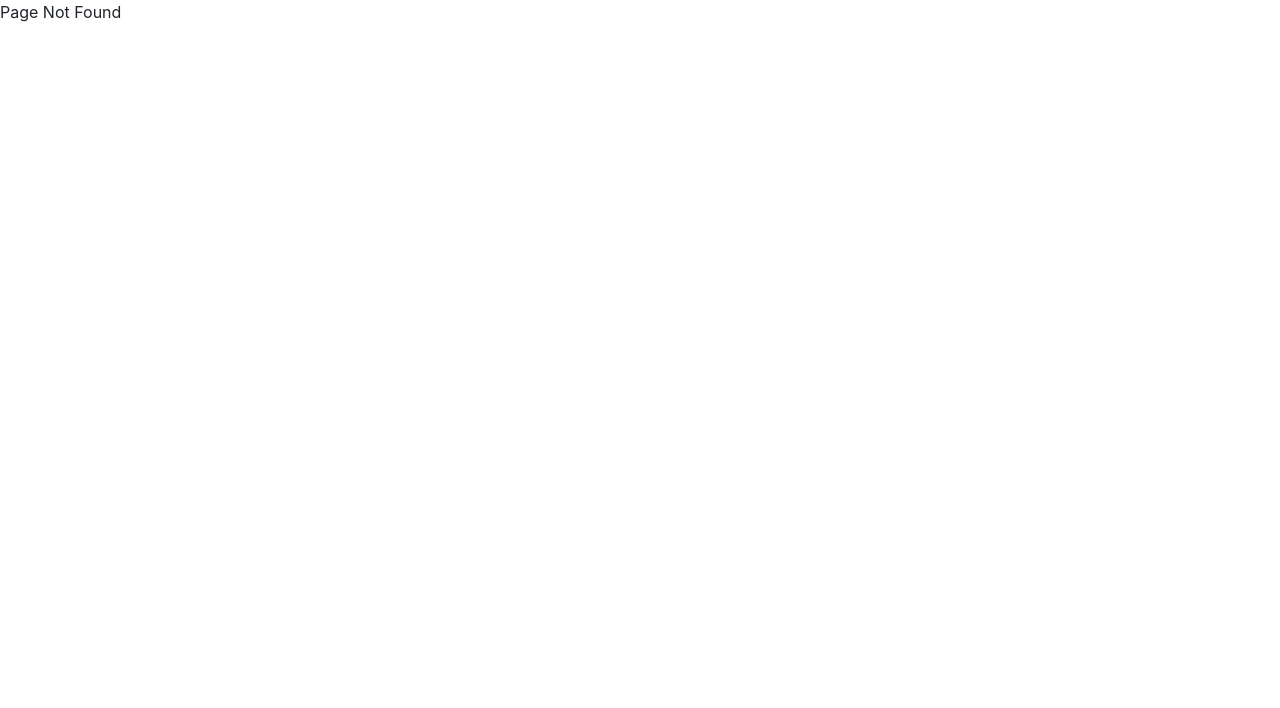
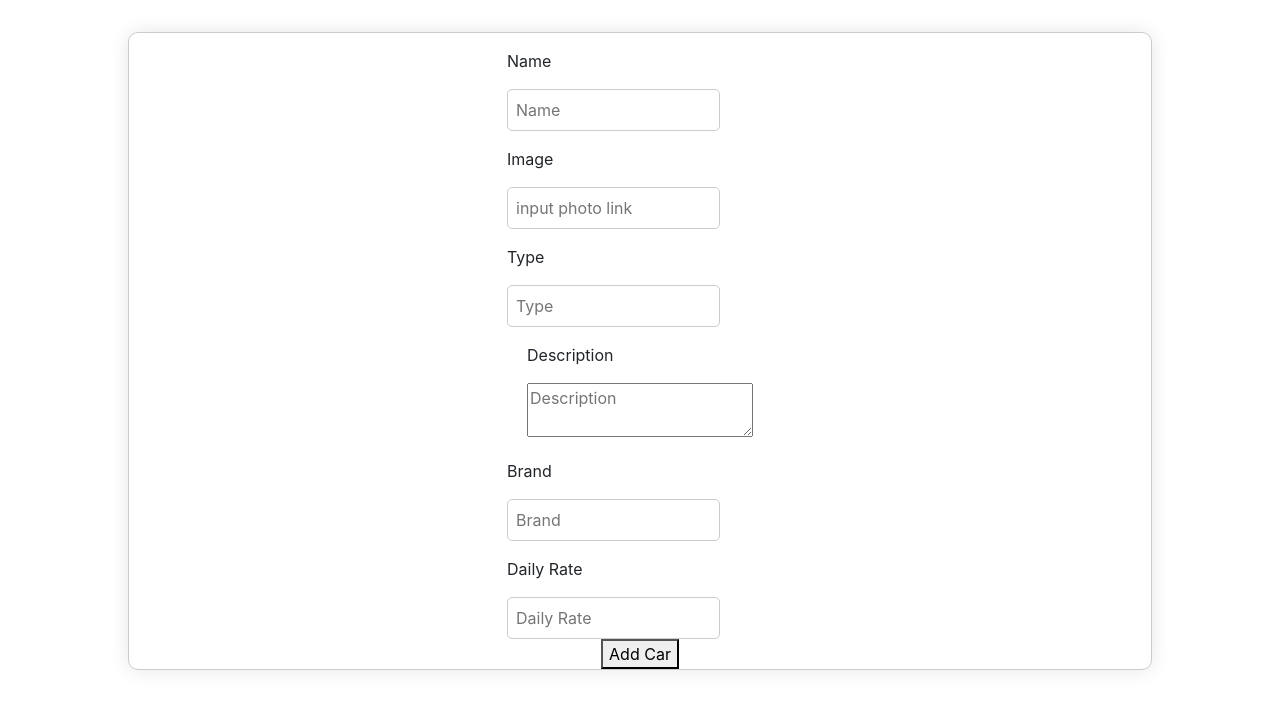
Before and after one commit to Pamphilemkp/car-reservation-frontend, a React (Create React App) app: page /AddCar in a window 1280 px wide. Before the commit this address had no page. Shown: the top 708 px of the page. Built offline with nearby package versions, Linux system fonts and the light colour scheme.

Commit message:
validated form

```diff
--- a/package.json
+++ b/package.json
@@ -8,8 +8,11 @@
     "@testing-library/jest-dom": "^5.16.5",
     "@testing-library/react": "^13.4.0",
     "@testing-library/user-event": "^14.4.3",
+    "axios": "^1.2.2",
+    "bootstrap": "^5.2.3",
     "cors": "^2.8.5",
     "react": "^18.2.0",
+    "react-bootstrap": "^2.7.0",
     "react-date-picker": "^9.1.0",
     "react-dom": "^18.2.0",
     "react-icons": "^4.7.1",
--- a/src/App.js
+++ b/src/App.js
@@ -5,6 +5,7 @@ import SignupForm from './components/auth/Register';
 import './App.css';
 import Homepage from './pages/Homepage';
 import PageNotFound from './pages/PageNotFound';
+import AddCar from './components/AddCar';
 import DetailsPage from './pages/details/DetailsPaje';
 
 function App() {
@@ -15,6 +16,7 @@ function App() {
         <Route path="/login" element={<LoginForm />} />
         <Route path="/register" element={<SignupForm />} />
         <Route path="/products/:id" element={<DetailsPage />} />
+        <Route path="/AddCar" element={<AddCar />} />
         <Route path="/*" element={<PageNotFound />} />
       </Routes>
     </div>
--- /dev/null
+++ b/src/components/AddCar.js
@@ -0,0 +1,172 @@
+/* eslint-disable */
+
+import React, { useEffect, useState } from 'react';
+import { useDispatch } from 'react-redux';
+import { useNavigate } from 'react-router-dom';
+import { addCar } from '../redux/actions/CarAction';
+
+const AddCar = () => {
+  const [name, setName] = useState('');
+  const [photo, setPhoto] = useState('');
+  const [type, setType] = useState('');
+  const [description, setDescription] = useState('');
+  const [brand, setBrand] = useState('');
+  const [dailyrate, setDailyrate] = useState('');
+  const [valid, setValid] = useState(false);
+
+  const dispatch = useDispatch();
+
+  const Navigate = useNavigate();
+  useEffect(() => {
+    if (name && image && type && description && brand && dailyrate) {
+      setValid(true);
+    } else {
+      setValid(false);
+    }
+  }, [name, photo, type, description, brand, dailyrate]);
+
+  const handleSubmit = (e) => {
+    e.preventDefault();
+    const formData = new FormData();
+    formData.append('car[name]', name);
+    formData.append('car[photo]', photo);
+    formData.append('car[car_type]', type);
+    formData.append('car[description]', description);
+    formData.append('car[brand]', brand);
+    formData.append('car[daily_rate]', dailyrate);
+
+    dispatch(addCar(formData));
+    Navigate('/');
+  };
+
+  // handle image upload
+  const handleUploadImage = (e) => {
+    setPhoto(e.target.value);
+  };
+  return (
+    <>
+      {/* add from using tailwindcss */}
+      <form onSubmit={handleSubmit} className="form-container">
+        <div className="name">
+          <div className="w-full px-3">
+            <label
+              className="label-name"
+              htmlFor="name"
+            >
+              Name
+            </label>
+            <input
+              className="label-name2"
+              id="name"
+              type="text"
+              placeholder="Name"
+              value={name}
+              onChange={(e) => setName(e.target.value)}
+            />
+          </div>
+        </div>
+        <div className="car-images">
+          <div className="image">
+            <label
+              className="label-image"
+              htmlFor="image"
+            >
+              Image
+            </label>
+            <input
+              className="input-image"
+              id="image"
+              type="text"
+              placeholder="input photo link"
+              onChange={handleUploadImage}
+            />
+          </div>
+        </div>
+        <div className="car-type">
+          <div className="type">
+            <label
+              className="label-type"
+              htmlFor="type"
+            >
+              Type
+            </label>
+            <input
+              className="input-type"
+              id="type"
+              type="text"
+              placeholder="Type"
+              value={type}
+              onChange={(e) => setType(e.target.value)}
+            />
+          </div>
+        </div>
+        <div className="description">
+          <div className="car-description">
+            <label
+              className="label-description"
+              htmlFor="description"
+            >
+              Description
+            </label>
+            <textarea
+              className="input-description"
+              id="description"
+              type="text"
+              placeholder="Description"
+              value={description}
+              onChange={(e) => setDescription(e.target.value)}
+            />
+          </div>
+        </div>
+        <div className="brand">
+          <div className="car-brand">
+            <label
+              className="label-brand"
+              htmlFor="brand"
+            >
+              Brand
+            </label>
+            <input
+              className="input-brand"
+              id="brand"
+              type="text"
+              placeholder="Brand"
+              value={brand}
+              onChange={(e) => setBrand(e.target.value)}
+            />
+          </div>
+        </div>
+        <div className="daily_rate">
+          <div className="car-daily_rate">
+            <label
+              className="label-daily_rate"
+              htmlFor="daily_rate"
+            >
+              Daily Rate
+            </label>
+            <input
+              className="input-daily_rate"
+              id="daily_rate"
+              type="text"
+              placeholder="Daily Rate"
+              value={dailyrate}
+              onChange={(e) => setDailyrate(e.target.value)}
+            />
+          </div>
+        </div>
+        <div className="addcar-button">
+          <div className="button-name">
+            <button
+              className="add-car"
+              type="submit"
+            >
+              Add Car
+            </button>
+          </div>
+        </div>
+      </form>
+    </>
+  );
+};
+
+export default AddCar;
--- a/src/pages/Navbar.js
+++ b/src/pages/Navbar.js
@@ -12,6 +12,7 @@ const Navbar = () => (
       <NavLink to="/">Model</NavLink>
       <NavLink to="/Lifestyle">Lifestyle</NavLink>
       <NavLink to="/Shop">Shop</NavLink>
+      <NavLink to="/AddCar">AddCar</NavLink>
       <NavLink to="/Booking">Booking</NavLink>
       <Logout />
     </div>
--- /dev/null
+++ b/src/redux/actions/CarAction.js
@@ -0,0 +1,85 @@
+import axios from 'axios';
+import * as types from '../constants/carConstants';
+
+const getCars = () => async (dispatch) => {
+  try {
+    const config = {
+      headers: {
+        'Content-Type': 'application/json',
+        accept: 'application/json',
+      },
+    };
+    const { data } = await axios.get('http://127.0.0.1:3000/api/v1/cars', config);
+    dispatch({
+      type: types.GET_CARS,
+      payload: data,
+    });
+  } catch (error) {
+    console.log(error);
+  }
+};
+const deleteCar = (id) => async (dispatch) => {
+  try {
+    const config = {
+      headers: {
+        'Content-Type': 'application/json',
+        accept: 'application/json',
+      },
+    };
+    await axios.delete(`http://localhost:5000/products/${id}`, config);
+
+    dispatch({
+      type: types.DELETE_CAR,
+      payload: id,
+    });
+  } catch (error) {
+    console.log(error);
+  }
+};
+const addCar = (car) => async (dispatch) => {
+  try {
+    const config = {
+      headers: {
+        'Content-Type': 'application/json',
+        accept: 'application/json',
+      },
+    };
+    const { data } = await axios.post(
+      'http://127.0.0.1:3000/api/v1/cars',
+      car,
+      config,
+    );
+    dispatch({
+      type: types.ADD_CAR,
+      payload: data,
+    });
+  } catch (error) {
+    console.log(error);
+  }
+};
+
+const updateCar = (car) => async (dispatch) => {
+  try {
+    const config = {
+      headers: {
+        'Content-Type': 'application/json',
+        accept: 'application/json',
+      },
+    };
+    const { data } = await axios.put(
+      `http://localhost:5000/products/${car.id}`,
+      car,
+      config,
+    );
+    dispatch({
+      type: types.UPDATE_CAR,
+      payload: data,
+    });
+  } catch (error) {
+    console.log(error);
+  }
+};
+
+export {
+  getCars, deleteCar, addCar, updateCar,
+};
--- /dev/null
+++ b/src/redux/constants/carConstants.js
@@ -0,0 +1,4 @@
+export const GET_CARS = 'GET_CARS';
+export const DELETE_CAR = 'DELETE_CAR';
+export const ADD_CAR = 'ADD_CAR';
+export const UPDATE_CAR = 'UPDATE_CAR';
```
Also changed, not shown: src/redux/reducers/carReduccer.js (added, +34 -0 lines), 1 other file (tests, documents, lock files or other folders).
